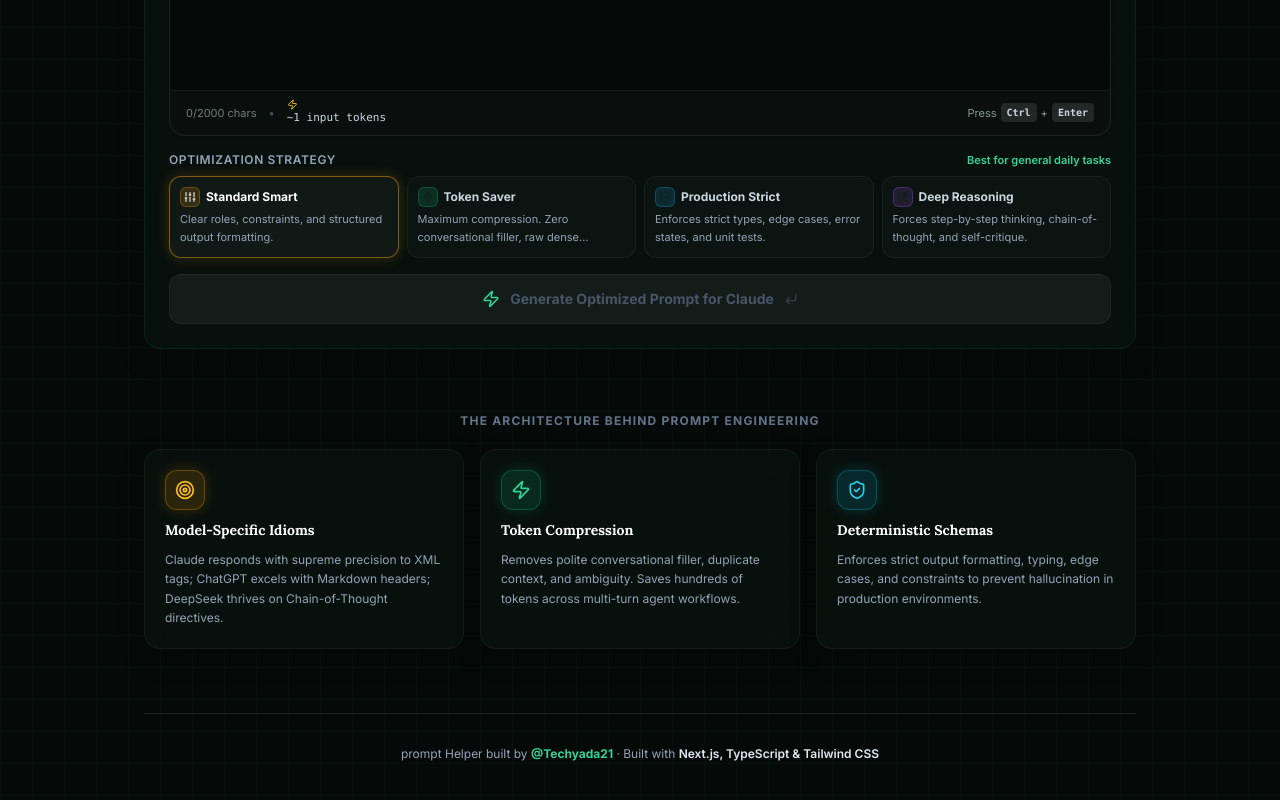
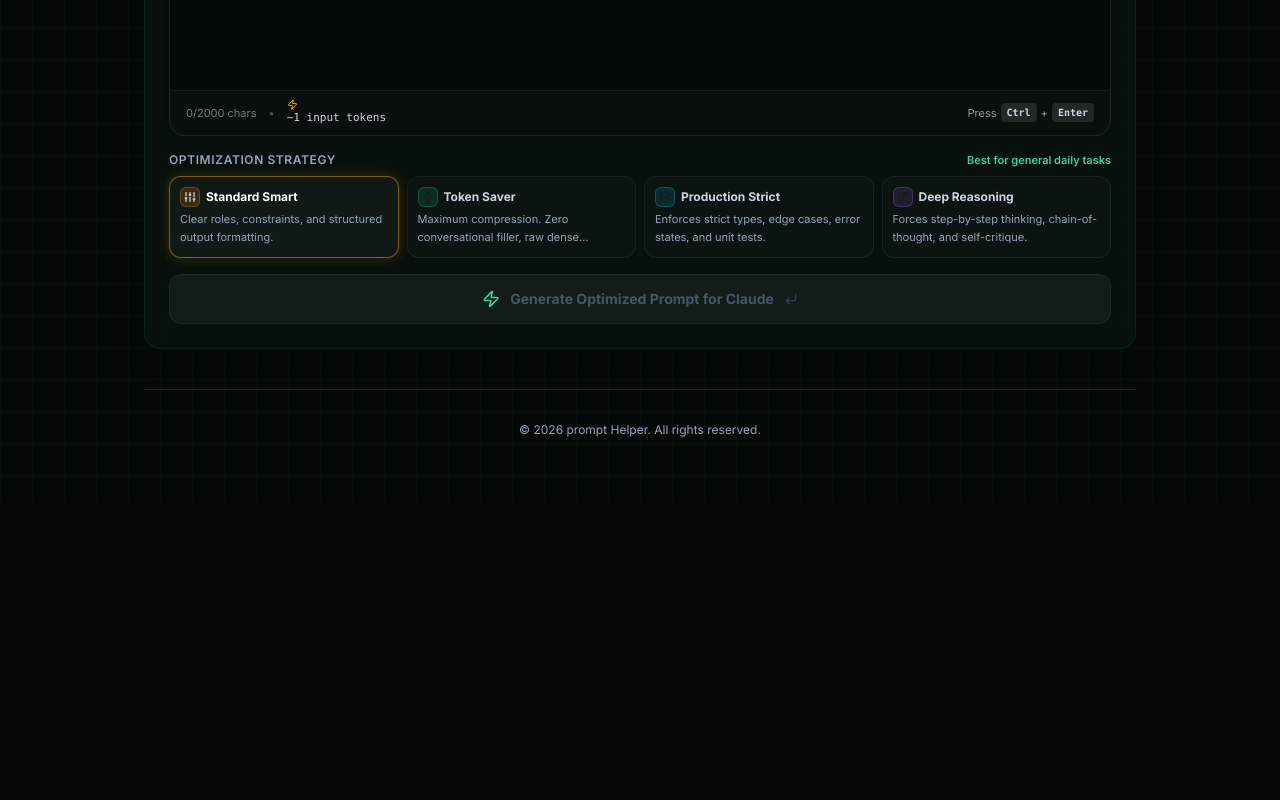
Before and after one commit to yared2124/Prompt-helper, a Next.js app: page / in a window 1280 px wide. Shown: the part 1797-2597 px from the top of the page. After the commit the page ends 2299 px from the top, so only its background shows below. Built offline with nearby package versions, Linux system fonts and the light colour scheme.

Commit message:
docs(ui): simplify footer and remove architecture section

```diff
--- a/app/page.tsx
+++ b/app/page.tsx
@@ -327,77 +327,10 @@ export default function Home() {
           </section>
         )}
 
-        {/* Value Proposition Grid (Why It Matters) */}
-        {!result && !isLoading && (
-          <section className="py-6 space-y-5">
-            <h3 className="text-center text-xs font-bold uppercase tracking-widest text-slate-400 dark:text-slate-500">
-              The Architecture Behind Prompt Engineering
-            </h3>
-            <div className="grid grid-cols-1 sm:grid-cols-3 gap-4">
-              {[
-                {
-                  iconName: "Target",
-                  title: "Model-Specific Idioms",
-                  desc: "Claude responds with supreme precision to XML tags; ChatGPT excels with Markdown headers; DeepSeek thrives on Chain-of-Thought directives.",
-                  lightIconBg: "bg-amber-50 border-amber-200/60 text-amber-700",
-                  darkIconBg: "dark:bg-amber-500/15 dark:border-amber-500/30 dark:text-amber-400 dark:shadow-[0_0_14px_rgba(245,158,11,0.2)]",
-                  cardGlow: "hover:border-amber-400/40 dark:hover:border-amber-500/30 dark:hover:shadow-[0_0_20px_rgba(245,158,11,0.08)]",
-                },
-                {
-                  iconName: "Zap",
-                  title: "Token Compression",
-                  desc: "Removes polite conversational filler, duplicate context, and ambiguity. Saves hundreds of tokens across multi-turn agent workflows.",
-                  lightIconBg: "bg-emerald-50 border-emerald-200/60 text-emerald-700",
-                  darkIconBg: "dark:bg-emerald-500/15 dark:border-emerald-500/30 dark:text-emerald-400 dark:shadow-[0_0_14px_rgba(16,185,129,0.2)]",
-                  cardGlow: "hover:border-emerald-400/40 dark:hover:border-emerald-500/30 dark:hover:shadow-[0_0_20px_rgba(16,185,129,0.08)]",
-                },
-                {
-                  iconName: "ShieldCheck",
-                  title: "Deterministic Schemas",
-                  desc: "Enforces strict output formatting, typing, edge cases, and constraints to prevent hallucination in production environments.",
-                  lightIconBg: "bg-sky-50 border-sky-200/60 text-sky-700",
-                  darkIconBg: "dark:bg-cyan-500/15 dark:border-cyan-500/30 dark:text-cyan-400 dark:shadow-[0_0_14px_rgba(6,182,212,0.2)]",
-                  cardGlow: "hover:border-cyan-400/40 dark:hover:border-cyan-500/30 dark:hover:shadow-[0_0_20px_rgba(6,182,212,0.08)]",
-                },
-              ].map((item, idx) => (
-                <div
-                  key={idx}
-                  className={`p-5 rounded-2xl glass-card border border-[#E7E2D8] dark:border-white/5 space-y-2.5 transition-all duration-200 hover:-translate-y-0.5 ${item.cardGlow}`}
-                >
-                  <div
-                    className={`w-10 h-10 rounded-xl border flex items-center justify-center shadow-sm transition-all ${item.lightIconBg} ${item.darkIconBg}`}
-                  >
-                    <IconRenderer name={item.iconName} size={20} />
-                  </div>
-                  <h4 className="font-bold text-sm text-[#121E1B] dark:text-white font-serif">
-                    {item.title}
-                  </h4>
-                  <p className="text-xs text-[#55635F] dark:text-slate-400 leading-relaxed">
-                    {item.desc}
-                  </p>
-                </div>
-              ))}
-            </div>
-          </section>
-        )}
-
         {/* Footer */}
         <footer className="text-center py-8 border-t border-slate-200 dark:border-white/10">
           <p className="text-xs text-[#121E1B] dark:text-slate-400">
-            prompt Helper  built by{" "}
-            <a
-              href="https://t.me/Techyada21"
-              target="_blank"
-              rel="noopener noreferrer"
-              className="font-bold text-black dark:text-emerald-400 hover:underline hover:text-[#1A5343] dark:hover:text-emerald-300 transition-colors"
-              title="Visit @Techyada21 on Telegram"
-            >
-              @Techyada21
-            </a>{" "}
-            · Built with{" "}
-            <span className="font-semibold text-black dark:text-slate-200">
-              Next.js, TypeScript & Tailwind CSS
-            </span>
+            © 2026 prompt Helper. All rights reserved.
           </p>
         </footer>
       </main>
```
Also changed, not shown: 1 other file (tests, documents, lock files or other folders).
